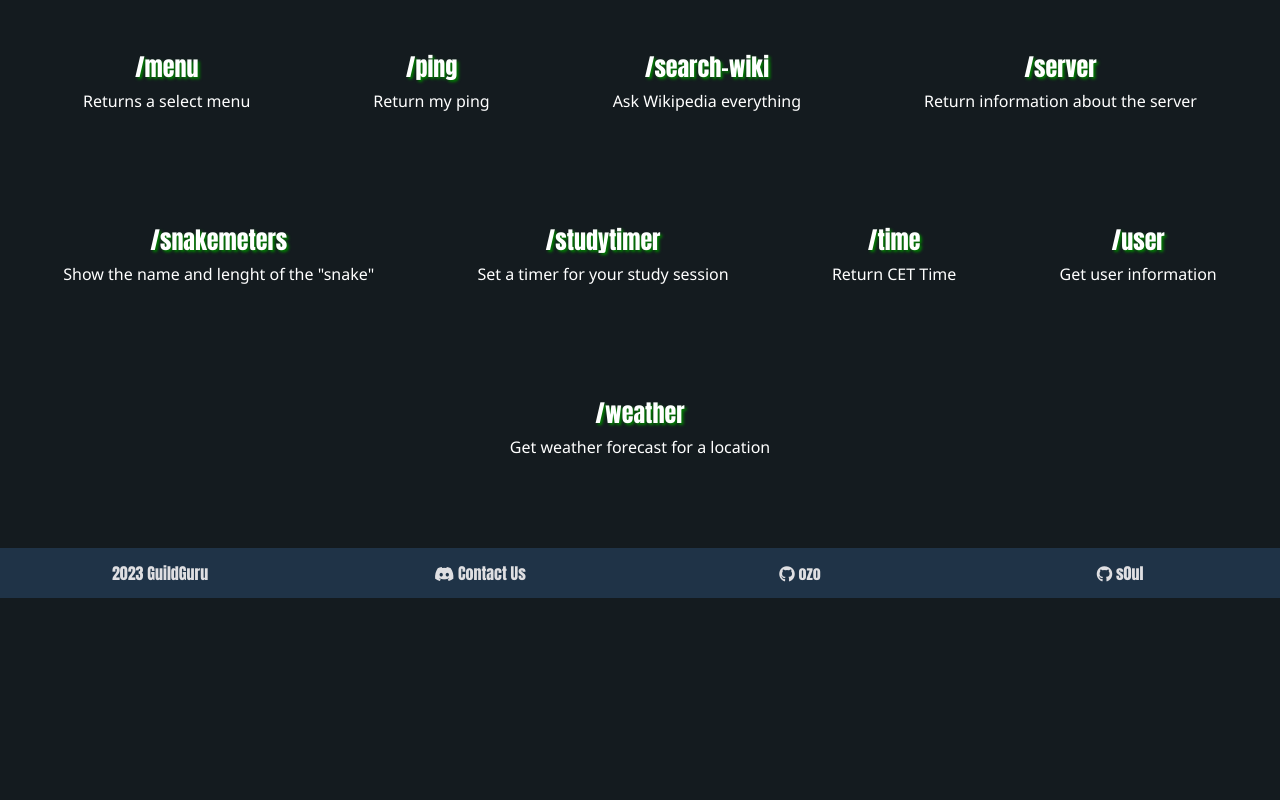
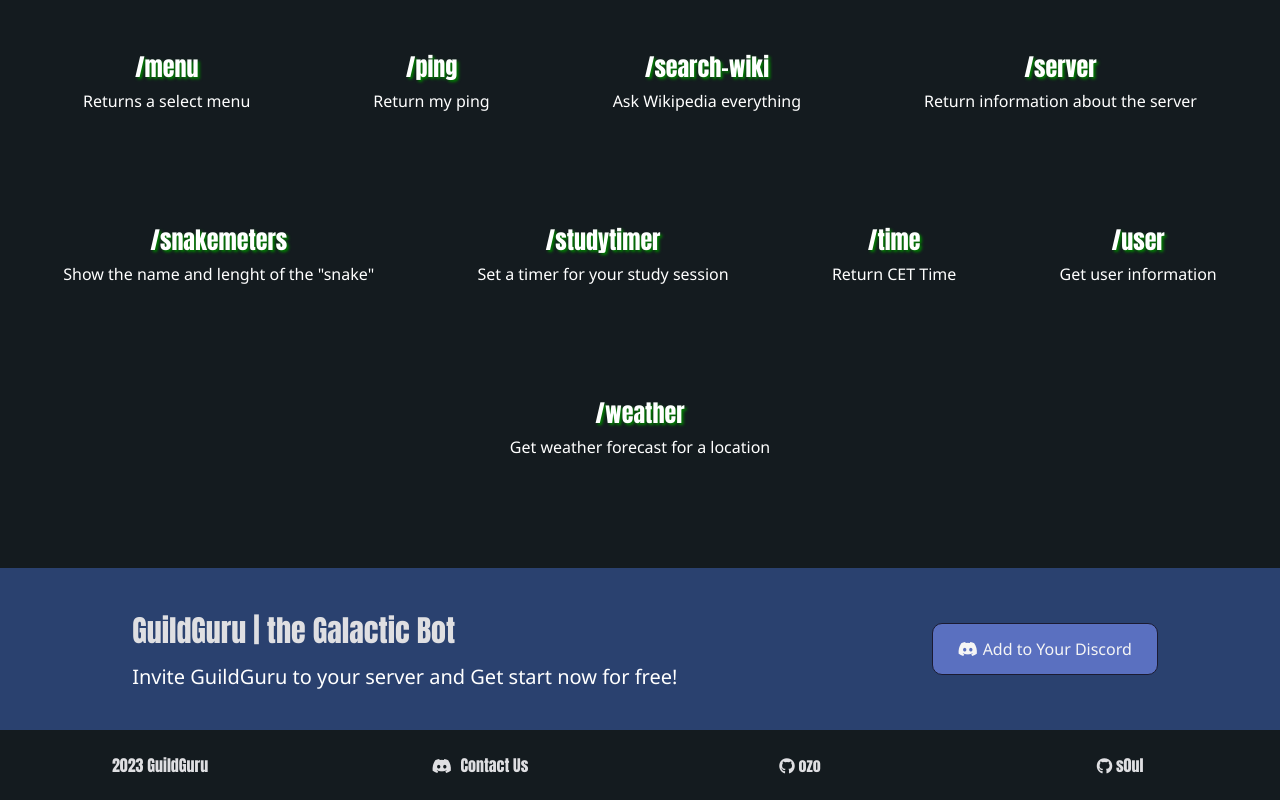
Before and after one commit to SouL321321/jstest-1, a website: page commands.html in a window 1280 px wide. Shown: the part 645-1445 px from the top of the page. Before the commit the page ends 1243 px from the top, so only its background shows below. Drawn offline with Linux system fonts and the light colour scheme.

Commit message:
add-server div added and completed.

```diff
--- a/commands.css
+++ b/commands.css
@@ -103,7 +103,7 @@
             -webkit-background-clip: text;
             -webkit-text-fill-color: transparent;
   padding: 10px;
-  text-shadow: 1px 1px 10px teal;
+  text-shadow: 1px 1px 15px teal;
   }
 
   #text-guildguru {
@@ -145,14 +145,56 @@
     padding:40px;
   }
 
+  #add-server-section {
+    background-color: hsl(220 45% 30%);
+    display: flex;
+    justify-content: space-around;
+    align-items: center;
+    padding: 30px 0;
+    margin-top: 60px;
+    }
+
+  #add-discord-bottom:link, #add-discord-bottom:visited {
+    background-color:#5a70c0;
+    color: whitesmoke;
+    padding: 14px 25px;
+    text-align: center;
+    text-decoration: none;
+    display: inline-block;
+    font-family: 'Segoe UI', Tahoma, Geneva, Verdana, sans-serif;
+    border-radius: 10px;
+    border: 1px solid #1b1b32;
+    transition: all 0.3s ease-out;
+  }
+
+  #add-discord-bottom:hover, #add-discord-bottom:active {
+    background-color:#7493d0;
+  }
+
+  .fa-discord {
+    padding-right:5px;
+  }
+
+  #invite-us {
+    font-size: 30px;
+    padding: 10px;
+    color: #dfdfe2;
+    font-family: Anton;
+  }
+
+  #alt-invite-us {
+    padding: 0 10px 10px 10px;
+    font-size: 20px;
+    color: white;
+    font-family: 'Segoe UI', Tahoma, Geneva, Verdana, sans-serif;
+  }
 
 
   footer {
     width: 100%;
-    height: 50px;
-    margin-top: 40px;
+    height: 70px;
     display: flex;
-    background-color: hsl(210 40% 20%);
+    background-color: hsl(200 20% 10%);
     align-items: center;
     justify-content:space-between;
   }
--- a/commands.html
+++ b/commands.html
@@ -114,6 +114,22 @@
                 </div>
             </section>
         </main>
+
+
+
+        <!-- ADD YOUR SERVER SECTION -->
+        <div id="add-server-section">
+            <div>
+                <p id="invite-us">GuildGuru | the Galactic Bot</p>
+                <p id="alt-invite-us">Invite GuildGuru to your server and Get start now for free!</p>
+            </div>
+                <div>
+                <a id="add-discord-bottom" href="https://discord.com/api/oauth2/authorize?client_id=1179301065800306749&permissions=8&scope=applications.commands+bot" target="_blank"><i class="fa-brands fa-discord"></i>Add to Your Discord</a>
+                </div>
+        </div>
+
+
+
         <!-- FOOTER -->
         <footer>
             <div id="footer-container">
--- a/style.css
+++ b/style.css
@@ -178,12 +178,53 @@
   color: whitesmoke;
   }
 
+
+
+  #add-server-section {
+    background-color: hsl(220 45% 30%);
+    display: flex;
+    justify-content: space-around;
+    align-items: center;
+    padding: 30px 0;
+    margin-top: 60px;
+  }
+
+  #add-discord-bottom:link, #add-discord-bottom:visited {
+    background-color:#5a70c0;
+    color: whitesmoke;
+    padding: 14px 25px;
+    text-align: center;
+    text-decoration: none;
+    display: inline-block;
+    font-family: 'Segoe UI', Tahoma, Geneva, Verdana, sans-serif;
+    border-radius: 10px;
+    border: 1px solid #1b1b32;
+    transition: all 0.3s ease-out;
+  }
+
+  #add-discord-bottom:hover, #add-discord-bottom:active {
+    background-color:#7493d0;
+  }
+
+  #invite-us {
+    font-size: 30px;
+    padding: 10px;
+    color: #dfdfe2;
+    font-family: Anton;
+  }
+
+  #alt-invite-us {
+    padding: 0 10px 10px 10px;
+    font-size: 20px;
+    color: white;
+    font-family: 'Segoe UI', Tahoma, Geneva, Verdana, sans-serif;
+  }
+
   footer {
     width: 100%;
-    height: 50px;
-    margin-top: 40px;
+    height: 70px;
     display: flex;
-    background-color: hsl(210 40% 20%);
+    background-color: hsl(200 20% 10%);
     align-items: center;
     justify-content:space-between;
   }
```
Also changed, not shown: index.html (+33 -7 lines).
